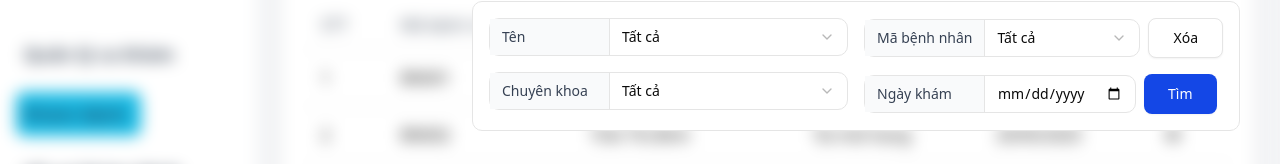
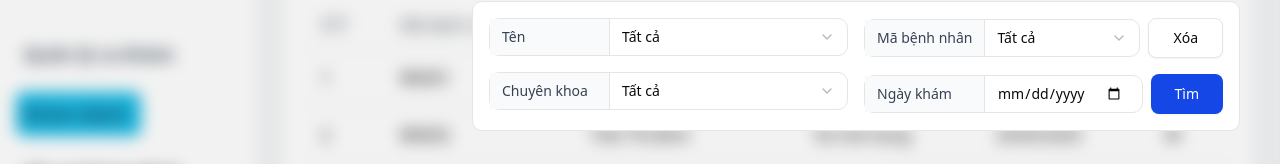
Before and after one commit to Jiro461/Dentist, a React (Vite) app: page / in a window 1280 px wide. Both pictures are taken after a click on the button 1210 px from the left and 147 px from the top of the page. Shown: the part 188-352 px from the top of the page. Built offline with nearby package versions, Linux system fonts and the light colour scheme; the HTML template or start-up script is replaced by a standard one.

Commit message:
Final Commit

```diff
--- a/src/ClinicDashboard.tsx
+++ b/src/ClinicDashboard.tsx
@@ -195,7 +195,7 @@ export default function PatientList() {
         {showAdvancedFilter && (
         <>
           {/* Overlay mờ nền */}
-           <div className="fixed inset-0 bg-grey backdrop-blur-sm z-10"
+           <div className="fixed inset-0 bg-black/5 backdrop-blur-sm z-10"
            onClick={() => setShowAdvancedFilter(false)} />
           <div
             className="absolute  right-10 z-20 w-[60%] mb-6 p-4 bg-white border rounded-lg "
@@ -263,14 +263,14 @@ export default function PatientList() {
                     </Button>
                   </div>
 
-                  <div className="flex items-center gap-2">
-                    <div className="flex items-center border rounded-lg bg-white">
+                  <div className="flex items-center justify-between gap-2">
+                    <div className="flex flex-1 items-center border rounded-lg bg-white">
                       <div className="px-3 py-2 text-sm font-medium text-gray-700 bg-gray-50 border-r min-w-[120px]">
                         Ngày khám
                       </div>
                       <Input
                         type="date"
-                        className="flex-1 border-0 shadow-none focus:ring-0"
+                        className="border-0 shadow-none focus:ring-0"
                         value={
                           filters.examDate === "all" ? "" : filters.examDate
                         }
```
